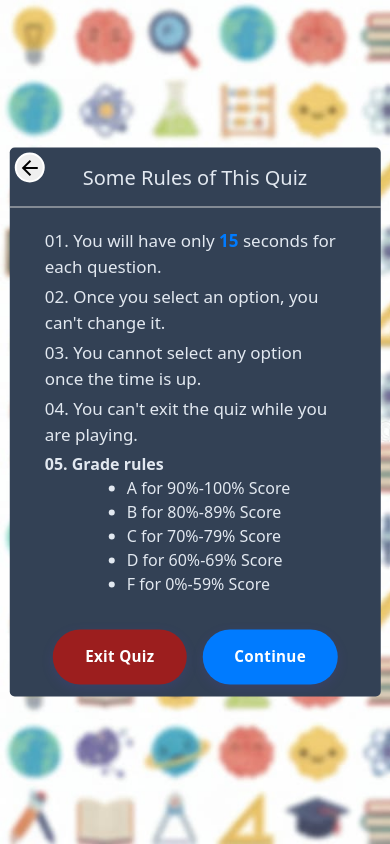
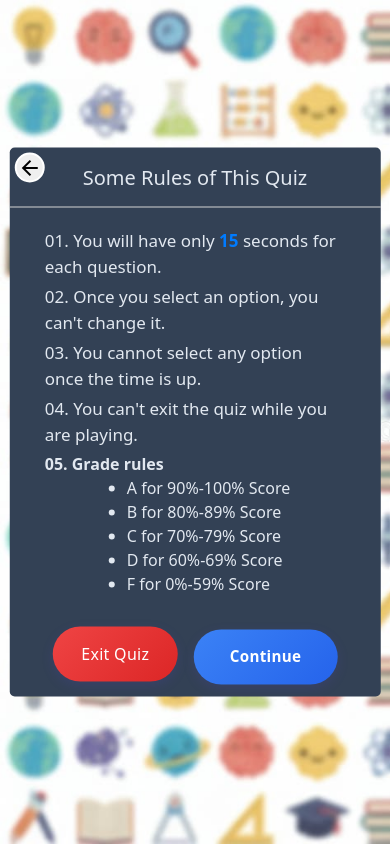
Before and after one commit to hafiz-umair-786/new-quiz-, a website: page public/quiz.html in a window 390 px wide. Both pictures are taken after a click on the button "Start Quiz". Drawn offline with nearby package versions, Linux system fonts and the light colour scheme; files whose address does not match are found by name.

Commit message:
Update all

```diff
--- a/public/js/script.js
+++ b/public/js/script.js
@@ -212,7 +212,7 @@
 
       resetTimer();
       startTimer();
-      SoundManager.play("timer")
+      SoundManager.play("timer");
     } catch (err) {
       console.error("Error fetching next question:", err);
       alert("Failed to load question. Check your server.");
@@ -271,7 +271,7 @@
     }
   };
   const highlightCorrect = () => {
-    SoundManager.stopAll()
+    SoundManager.stopAll();
     answerOptions.querySelectorAll(".answer-option").forEach((opt) => {
       if (opt.dataset.answer.trim() === currentQuestion.correctAnswer.trim()) {
         opt.classList.add("correct");
@@ -323,7 +323,6 @@
   };
 
   const showResult = () => {
-
     enableRefresh();
 
     const percent = Math.round((correctCount / numberOfQuestions) * 100);
@@ -355,21 +354,26 @@
     RESULT: resultContainer,
     HISTORY: historyContainer,
   };
+  const DISPLAY_TYPES = {
+    START: "flex",
+    RULES: "block",
+    CONFIG: "block",
+    QUIZ: "block",
+    RESULT: "block",
+    HISTORY: "block",
+  };
 
   function showScreen(screenName) {
-    Object.values(SCREENS).forEach((screen) => {
-      if (screen === SCREENS[screenName]) {
-        screen.style.display = "block";
-        if (screen.classList.contains("activeInfo")) {
-          screen.classList.add("activeInfo");
-        }
+    Object.entries(SCREENS).forEach(([key, screen]) => {
+      if (key === screenName) {
+        screen.style.display = DISPLAY_TYPES[key];
+        screen.classList.add("activeInfo");
       } else {
         screen.style.display = "none";
         screen.classList.remove("activeInfo");
       }
     });
   }
-
   function loadQuizHistory() {
     const history = JSON.parse(localStorage.getItem("quizHistory")) || [];
     historyList.innerHTML = "";
@@ -516,7 +520,7 @@
     progressBar.style.width = "0%";
 
     tryAgainBtn.focus();
-    saveQuizHistory(0,numberOfQuestions)
+    saveQuizHistory(0, numberOfQuestions);
   }
 
   function showWarning(message) {
@@ -675,7 +679,11 @@
   });
 
   document.addEventListener("visibilitychange", () => {
-    if (document.hidden && quizContainer.style.display === "block" && !isAnswered) {
+    if (
+      document.hidden &&
+      quizContainer.style.display === "block" &&
+      !isAnswered
+    ) {
       registerCheat("You switched tabs during the quiz.");
     }
   });
--- a/public/quiz.html
+++ b/public/quiz.html
@@ -29,7 +29,9 @@
   <body>
     <div class="start-btn">
       <button>Start Quiz</button>
-      <button class="home-button-in-quiz"><a href="index.html">Go Back to Home Page </a></button>
+      <button class="home-button-in-quiz">
+        <a href="index.html">Go Back to Home Page </a>
+      </button>
       <!-- <button class="home-button-in-quiz">Go Back to Home Page</button> -->
     </div>
     <div class="sections rules-container">
@@ -70,7 +72,7 @@
         </div>
       </div>
       <div class="buttons">
-        <button class="quit-in-rules">Exit Quiz</button>
+        <button class="quit quit-in-rules">Exit Quiz</button>
         <button class="restart">Continue</button>
       </div>
     </div>
--- a/public/styles/style.css
+++ b/public/styles/style.css
@@ -63,10 +63,21 @@
     left: 50%;
     transform: translate(-50%, -50%);
     padding-bottom: 10px;
+
     display: flex;
     align-items: center;
     justify-content: center;
+
+    flex-direction: row;
+    gap: 15px;
 }
+
+@media (max-width: 600px) {
+    .start-btn {
+        flex-direction: column !important;
+    }
+}
+
 
 .start-btn button,
 .home-button-in-quiz {
@@ -200,6 +211,9 @@
     font-weight: 600;
     color: #007bff;
 }
+.quit-in-config{
+    border-radius: 30px !important;
+}
 
 .rules-container .buttons {
     height: 60px;
@@ -207,6 +221,14 @@
     align-items: center;
     justify-content: flex-end;
     padding: 0 35px;
+
+
+    border-radius: 30px !important;
+
+
+
+
+
 }
 
 .rules-container .buttons button {
@@ -217,7 +239,7 @@
     font-weight: 500;
     color: white;
 
-    border-radius: 6px;
+    border-radius: 30px !important;
 
     transition:
         background 0.3s ease,
@@ -290,13 +312,11 @@
 
 .config-option button,
 .quit-in-config,
-.quit-in-rules {
+.quit-in-rules{
     padding: 12px;
     font-size: 0.938rem;
     font-weight: 500;
-
     border-radius: 6px;
-    border: 1px solid #5145ba;
 }
 
 .quit-in-config,
@@ -805,21 +825,75 @@
     font-size: 15px;
 }
 
+
+
+.quit-in-config,
 .quit-in-rules {
     background-color: #ff4d4d;
+    color: white;
+    width: 100px;
+
 }
 
-.quit-in-rules:hover {
-    background-color: red;
+.start-quiz-btn,
+.restart {
+    background-color: #5145ba;
+    color: white;
+}
+
+.quit-in-config,
+.quit-in-rules,
+.start-quiz-btn,
+.restart {
+    width: 132px !important;
+    height: 55px !important;
+    font-size: large;
+    padding: 0;
+    font-size: 0.95rem;
+    font-weight: 500;
+    line-height: 1;
+    border-radius: 6px;
+    text-align: center;
+    box-sizing: border-box;
+}
+
+.start-quiz-btn,
+.restart {
+    background-color: #007bff;
+}
+
+.start-quiz-btn:hover,
+.restart:hover {
+    background-color: blue;
+}
+
+.quit-in-config,
+.quit-in-rules
+ {
+    background-color: rgb(156, 30, 30);
+}
+
+
+.result-buttons {
+    display: flex !important;
+    flex-direction: row;
+}
+
+.result-buttons button {
+    width: 100px !important;
+    padding: 0 !important;
+    margin: 0 !important;
+    padding: 12px !important;
+    height: 50px !important;
 }
 
 @media (max-width:600px) {
 
 
-
     body {
         padding: 10px;
     }
+
 
     .start-btn button {
         font-size: 20px;
@@ -881,67 +955,7 @@
         width: 120px;
     }
 
-    .quit-in-config,
-    .quit-in-rules {
-        background-color: #ff4d4d;
-        color: white;
-        width: 100px;
-    }
 
-    .start-quiz-btn,
-    .restart {
-        background-color: #5145ba;
-        color: white;
-    }
-
-    .quit-in-config,
-    .quit-in-rules,
-    .start-quiz-btn,
-    .restart {
-        width: 132px !important;
-        height: 55px !important;
-        font-size: large;
-        padding: 0;
-        font-size: 0.95rem;
-        font-weight: 500;
-        line-height: 1;
-        border-radius: 6px;
-        text-align: center;
-        box-sizing: border-box;
-    }
-
-    .start-quiz-btn,
-    .restart {
-        background-color: #007bff;
-    }
-
-    .start-quiz-btn:hover,
-    .restart:hover {
-        background-color: blue;
-    }
-
-    .quit-in-config,
-    .quit-in-rules {
-        background-color: rgb(156, 30, 30);
-    }
-
-    .quit-in-config:hover,
-    .quit-in-rules:hover {
-        background-color: red;
-    }
-
-    .result-buttons {
-        display: flex !important;
-        flex-direction: row;
-    }
-
-    .result-buttons button {
-        width: 100px !important;
-        padding: 0 !important;
-        margin: 0 !important;
-        padding: 12px !important;
-        height: 50px !important;
-    }
 
     .history-table-wrapper {
         overflow-x: auto;
@@ -1073,7 +1087,7 @@
         }
 
         .quit-in-config,
-        .quit-in-rules {
+        .quit-in-rules{
             background-color: #ff4d4d;
             color: white;
             width: 100px;
@@ -1112,12 +1126,12 @@
         }
 
         .quit-in-config,
-        .quit-in-rules {
+        .quit-in-rules{
             background-color: rgb(156, 30, 30);
         }
 
         .quit-in-config:hover,
-        .quit-in-rules:hover {
+        .quit-in-rules:hover{
             background-color: red;
         }
 
@@ -1257,7 +1271,8 @@
 
 
 
-.action-buttons-in-config button {
+.action-buttons-in-config button
+{
     padding: 12px 28px;
 
     border-radius: 30px;
@@ -1270,18 +1285,21 @@
     width: 150px;
 }
 
-.quit-in-config {
+.quit-in-config,
+.quit-in-rules{
     background: linear-gradient(135deg, #ef4444, #dc2626);
     color: white;
     box-shadow: 0 6px 18px rgba(220, 38, 38, 0.35);
 }
 
-.quit-in-config:hover {
+.quit-in-config:hover,
+.quit-in-rules:hover{
     transform: translateY(-3px);
     box-shadow: 0 10px 22px rgba(220, 38, 38, 0.45);
 }
 
-.quit-in-config:active {
+.quit-in-config:active,
+.quit-in-rules:active{
     transform: translateY(0);
     box-shadow: inset 0 4px 8px rgba(0, 0, 0, 0.25);
 }
@@ -1289,7 +1307,8 @@
 
 
 
-.quit-in-config:hover {
+.quit-in-config:hover,
+.quit-in-rules{
     transform: translateY(-3px);
     box-shadow:
         0 10px 25px rgba(220, 38, 38, 0.45),
@@ -1322,7 +1341,7 @@
 
 
 
-.quit-in-rules,
+
 .start-quiz-btn,
 .restart,
 .next-question-btn,
@@ -1342,9 +1361,10 @@
 }
 
 
-.quit-in-rules,
+
 .restart,
-.action-buttons {
+.action-buttons,
+.quit-in-rules{
     display: flex;
     justify-content: center;
     align-items: center;
@@ -1361,3 +1381,68 @@
     padding: 13px 25px !important;
 
 }
+
+
+/* ===== Universal Rounded Buttons ===== */
+
+.start-quiz-btn,
+.restart,
+.next-question-btn,
+.open-history-btn,
+.delete-history,
+.try-again-btn,
+.quit-in-result,
+.quit-in-config,
+.quit-in-rules {
+    padding: 12px 28px;
+    border-radius: 30px;
+    font-weight: 600;
+    font-size: 0.95rem;
+    border: none;
+    cursor: pointer;
+    transition: all 0.25s ease;
+    letter-spacing: 0.3px;
+}
+
+/* Green Start */
+.start-quiz-btn {
+    background: linear-gradient(135deg, #22c55e, #16a34a);
+    color: white;
+}
+
+.start-quiz-btn:hover {
+    transform: translateY(-3px);
+    box-shadow: 0 10px 25px rgba(34, 197, 94, 0.45);
+}
+
+/* Red Quit */
+.quit-in-config,
+.quit-in-rules,
+.quit-in-result {
+    background: linear-gradient(135deg, #ef4444, #dc2626);
+    color: white;
+}
+
+.quit-in-config:hover,
+.quit-in-rules:hover,
+.quit-in-result:hover {
+    transform: translateY(-3px);
+    box-shadow: 0 10px 25px rgba(220, 38, 38, 0.45);
+}
+
+/* Blue Next / Restart */
+.restart,
+.next-question-btn,
+.try-again-btn,
+.open-history-btn {
+    background: linear-gradient(135deg, #3b82f6, #2563eb);
+    color: white;
+}
+
+.restart:hover,
+.next-question-btn:hover,
+.try-again-btn:hover,
+.open-history-btn:hover {
+    transform: translateY(-3px);
+    box-shadow: 0 10px 25px rgba(59, 130, 246, 0.45);
+}
```
Also changed, not shown: public/index.html (line endings or trailing spaces).
